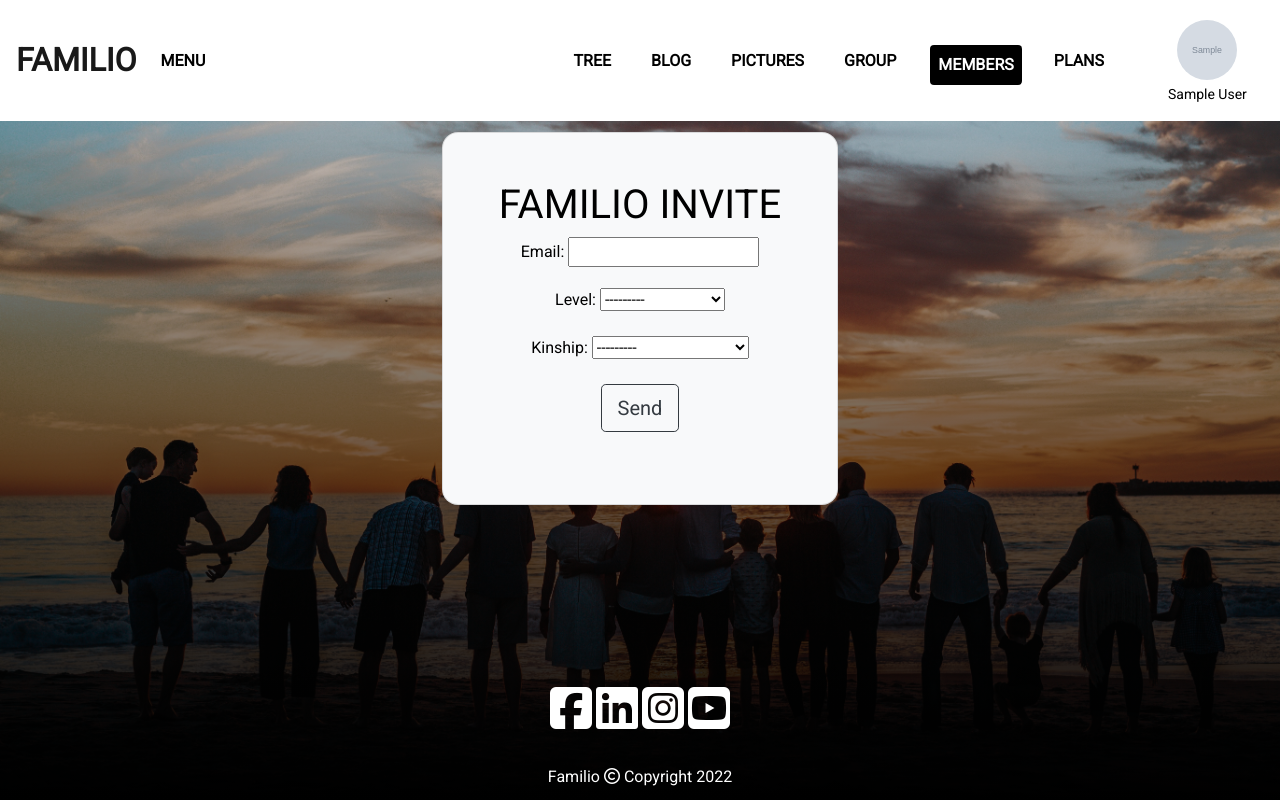
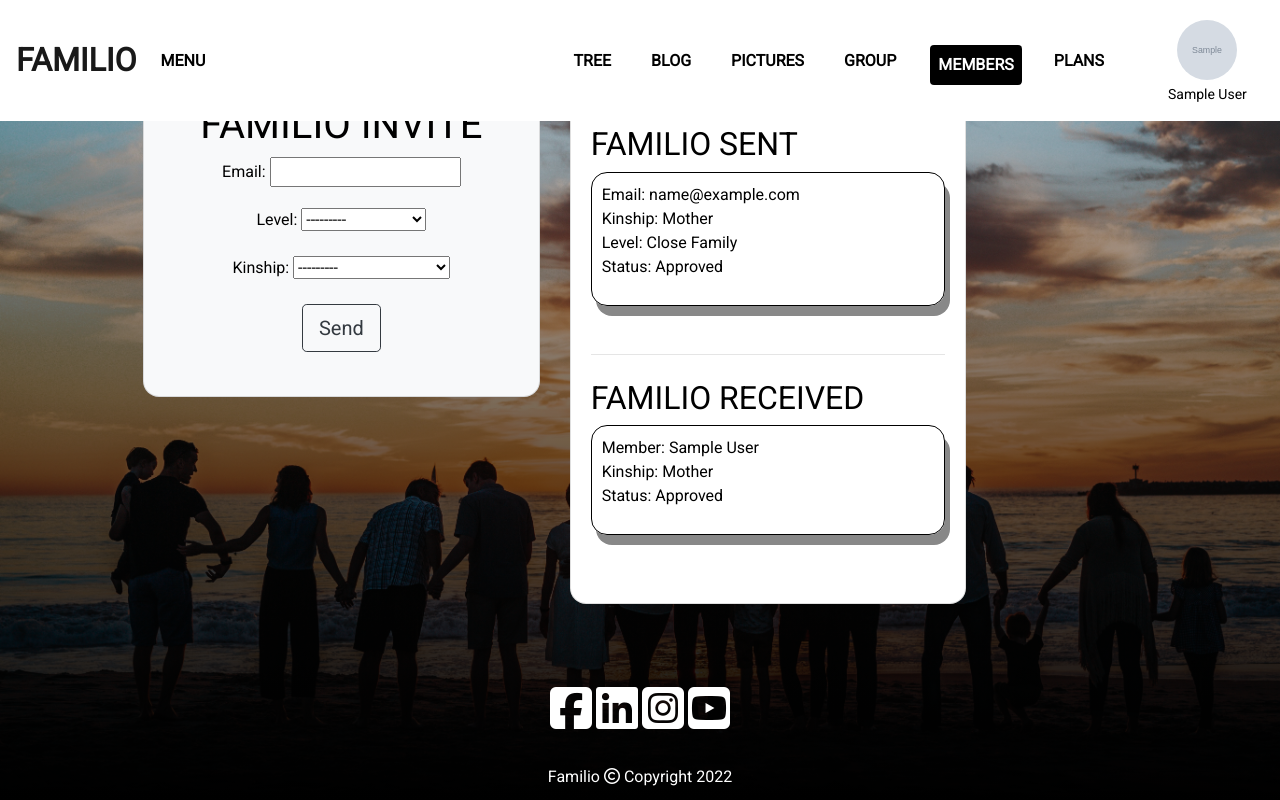
Before and after one commit to michaelrfreitas/p5_familio_app, a Django app: page /members/familio in a window 1280 px wide. Run offline with Django 3.2, Linux system fonts and the light colour scheme; a user stored in the database is signed in; tables that the repository leaves empty hold one stand-in row (values such as "Sample post"); grey boxes marked "Sample" are stand-in pictures; some libraries are stand-ins or nearby versions.

Commit message:
code: add list of familio invites and members

```diff
--- a/member/templates/member/familio.html
+++ b/member/templates/member/familio.html
@@ -4,10 +4,10 @@
 
 {% block content %}
 <div class="container py-5 h-100">
-    <div class="row d-flex justify-content-center align-items-center h-100">
+    <div class="row d-flex align-content-center h-100 pt-5">
         <div class="col-12 col-md-8 col-lg-6 col-xl-5">
             <div class="card bg-light text-black" style="border-radius: 1rem;">
-                <div class="card-body p-5 text-center">
+                <div class="card-body text-center">
                     <h1 class="fw-bold mb-2 text-uppercase">{% trans "Familio Invite" %}</h1>
                     <div class="form-outline form-white mb-4">
                         <form method="POST" action="{% url 'familio' %}">
@@ -16,7 +16,8 @@
                             {% if redirect_field_value %}
                             <input type="hidden" name="{{ redirect_field_name }}" value="{{ redirect_field_value }}" />
                             {% endif %}
-                            <button class="primaryAction btn btn btn-outline-dark btn-lg" type="submit">{% trans 'Send'%}</button>
+                            <button class="primaryAction btn btn btn-outline-dark btn-lg"
+                                type="submit">{% trans 'Send'%}</button>
 
                         </form>
                     </div>
@@ -24,6 +25,47 @@
                 </div>
             </div>
         </div>
+        {% if familios or receives %}
+        <div class="col-12 col-md-8 col-lg-6 col-xl-5">
+            <div class="card bg-white text-black" style="border-radius: 1rem;">
+                <div class="card-body">
+                    {% if familios %}
+                    <div class="mb-md-5 mt-md-4">
+                        <h2 class="fw-bold mb-2 text-uppercase">{% trans "Familio Sent" %}</h2>
+                        {% for familio in familios %}
+                        <div class="form-outline form-white mb-4"
+                            style="border: 1px solid;padding: 10px;box-shadow: 5px 10px #888888;border-radius: 1rem;">
+                            <p>
+                                Email: {{ familio.email }}<br>
+                                Kinship: {{ familio.kinship }}<br>
+                                Level: {{ familio.level }}<br>
+                                Status: {% if familio.approved %} Approved {% else %} Pending {% endif %}
+                            </p>
+
+                        </div>
+                        {% endfor %}
+                    </div>
+                    <hr>
+                    {% endif %}
+                    {% if receives %}
+                    <div class="mb-md-5 mt-md-4">
+                        <h2 class="fw-bold mb-2 text-uppercase">{% trans "Familio Received" %}</h2>
+                        {% for receive in receives %}
+                        <div class="form-outline form-white mb-4"
+                            style="border: 1px solid;padding: 10px;box-shadow: 5px 10px #888888;border-radius: 1rem;">
+                            <p>
+                                Member: {{ receive.member.get_full_name }}<br>
+                                Kinship: {{ receive.kinship }}<br>
+                                Status: {% if receive.approved %} Approved {% else %} Pending   <a class="btn btn-outline-dark btn-sm"
+                                    href="{{ activate_url }}/members/approved/{{ receive.id }}">Approve</a>{% endif %}
+                            </p>
+                        </div>
+                        {% endfor %}
+                    </div>
+                    {% endif %}
+                </div>
+            </div>
+        </div>
+        {% endif %}
     </div>
-</div>
-{% endblock %}
+    {% endblock %}
--- a/member/views.py
+++ b/member/views.py
@@ -45,7 +45,7 @@ def familio(request):
             element.member = request.user
             element.save()
             # Create the email message
-            subject, from_email, to = 'Familio Invite', 'familio.uk@gmail.com', element.email
+            subject, from_email, to = '[Familio] Invite', 'familio.uk@gmail.com', element.email
             text_content = (
                 f"Hello, We are Familio and we have a invite to you.\n\n"
                 f"Join your family member { request.user.first_name } { request.user.last_name } "
@@ -53,7 +53,7 @@ def familio(request):
                 f"This tool will help you to be close to your family.\n\n"
                 f"Do you want to accept Michael Freitas's invitation?\n\n"
                 f"Click or copy the link in the browser.\n\n"
-                f"https://familio.uk/members/approved/{ element.id }\n\n"
+                f"{ request.activate_url}/members/approved/{ element.id }\n\n"
                 f"Many thanks!\nRegards!"
             )
             send_mail(
@@ -68,8 +68,12 @@ def familio(request):
         else:
             messages.warning(request, 'This invite could not be sent.')
     form = forms.MyFamilioForm()
+    familios = models.Familio.objects.filter(member=request.user)
+    receives = models.Familio.objects.filter(email=request.user.email)
     context = {
-        'form': form
+        'form': form,
+        'familios': familios,
+        'receives': receives
     }
     return render(request, 'member/familio.html', context)
 
@@ -80,4 +84,5 @@ def approved(request, familio_id):
     approve = get_object_or_404(models.Familio, id=familio_id)
     approve.approved = not approve.approved
     approve.save()
-    return redirect('menu')
+    messages.success(request, 'The invite was been approved!')
+    return redirect('familio')
--- a/static/css/base.css
+++ b/static/css/base.css
@@ -230,7 +230,7 @@ a.category-badge>span.badge:hover {
     }
 
     body {
-        height: calc(100vh - 116px);
+        height: 120%;
     }
 
     #footer {
```
Also changed, not shown: member/templates/emails/email_invite.html (deleted, +0 -11 lines).
